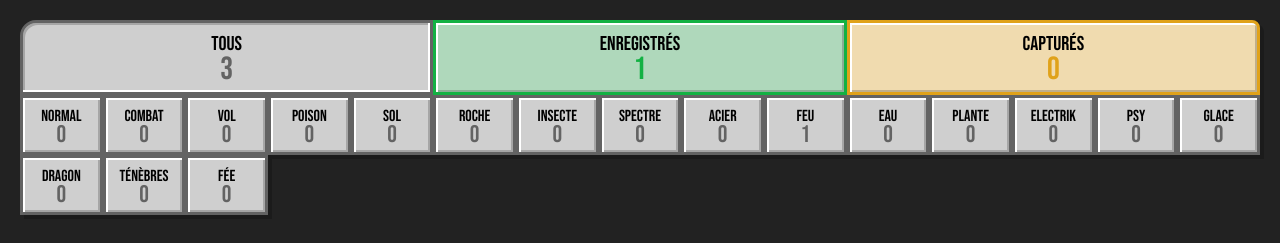
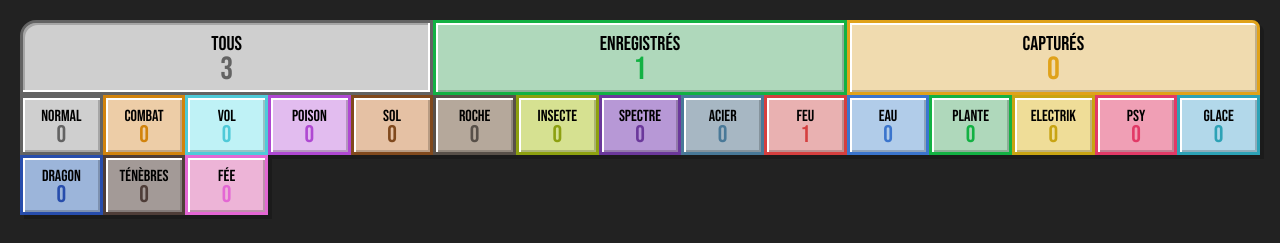
Before and after one commit to loukotiko/camdex, a Vue app: page / in a window 1280 px wide. Shown: the top 243 px of the page. Built offline with nearby package versions, Linux system fonts and the light colour scheme; no server answers; a web font is replaced by a local one.

Commit message:
colors for types

```diff
--- a/src/App.vue
+++ b/src/App.vue
@@ -109,7 +109,10 @@ const pkmnsTotalType = computed(() =>
     </label>
   </div>
   <div id="pkmn-filters-types" class="pkmn-filters">
-    <label class="pkmn-filter filter-small" v-for="(label, key) in types">
+    <label
+      :class="'pkmn-filter filter-small filter-' + key"
+      v-for="(label, key) in types"
+    >
       <input type="radio" v-model="filterSelected" :value="key" />
       <span>
         <span class="label">{{ label }}</span>
@@ -187,6 +190,74 @@ const pkmnsTotalType = computed(() =>
     --border-color: rgb(224, 162, 26);
     --color: rgb(240, 219, 175);
   }
+  &.filter-fighting > span {
+    --border-color: rgb(209, 131, 13);
+    --color: rgb(237, 205, 167);
+  }
+  &.filter-flying > span {
+    --border-color: rgb(79, 202, 216);
+    --color: rgb(191, 242, 246);
+  }
+  &.filter-poison > span {
+    --border-color: rgb(175, 72, 210);
+    --color: rgb(226, 188, 239);
+  }
+  &.filter-ground > span {
+    --border-color: rgb(128, 73, 29);
+    --color: rgb(229, 193, 164);
+  }
+  &.filter-rock > span {
+    --border-color: rgb(88, 80, 73);
+    --color: rgb(181, 168, 155);
+  }
+  &.filter-bug > span {
+    --border-color: rgb(141, 160, 16);
+    --color: rgb(214, 225, 145);
+  }
+  &.filter-ghost > span {
+    --border-color: rgb(107, 56, 155);
+    --color: rgb(183, 152, 214);
+  }
+  &.filter-steel > span {
+    --border-color: rgb(73, 121, 152);
+    --color: rgb(167, 183, 195);
+  }
+  &.filter-fire > span {
+    --border-color: rgb(213, 63, 63);
+    --color: rgb(233, 177, 177);
+  }
+  &.filter-water > span {
+    --border-color: rgb(59, 117, 205);
+    --color: rgb(177, 204, 233);
+  }
+  &.filter-grass > span {
+    --border-color: rgb(19, 177, 67);
+    --color: rgb(175, 216, 187);
+  }
+  &.filter-electric > span {
+    --border-color: rgb(200, 164, 19);
+    --color: rgb(239, 221, 152);
+  }
+  &.filter-psychic > span {
+    --border-color: rgb(226, 58, 103);
+    --color: rgb(240, 159, 181);
+  }
+  &.filter-ice > span {
+    --border-color: rgb(45, 162, 182);
+    --color: rgb(178, 216, 234);
+  }
+  &.filter-dragon > span {
+    --border-color: rgb(39, 77, 172);
+    --color: rgb(156, 181, 218);
+  }
+  &.filter-dark > span {
+    --border-color: rgb(78, 61, 56);
+    --color: rgb(163, 154, 151);
+  }
+  &.filter-fairy > span {
+    --border-color: rgb(228, 103, 212);
+    --color: rgb(237, 180, 215);
+  }
 
   .label {
     font-size: 20px;
```
